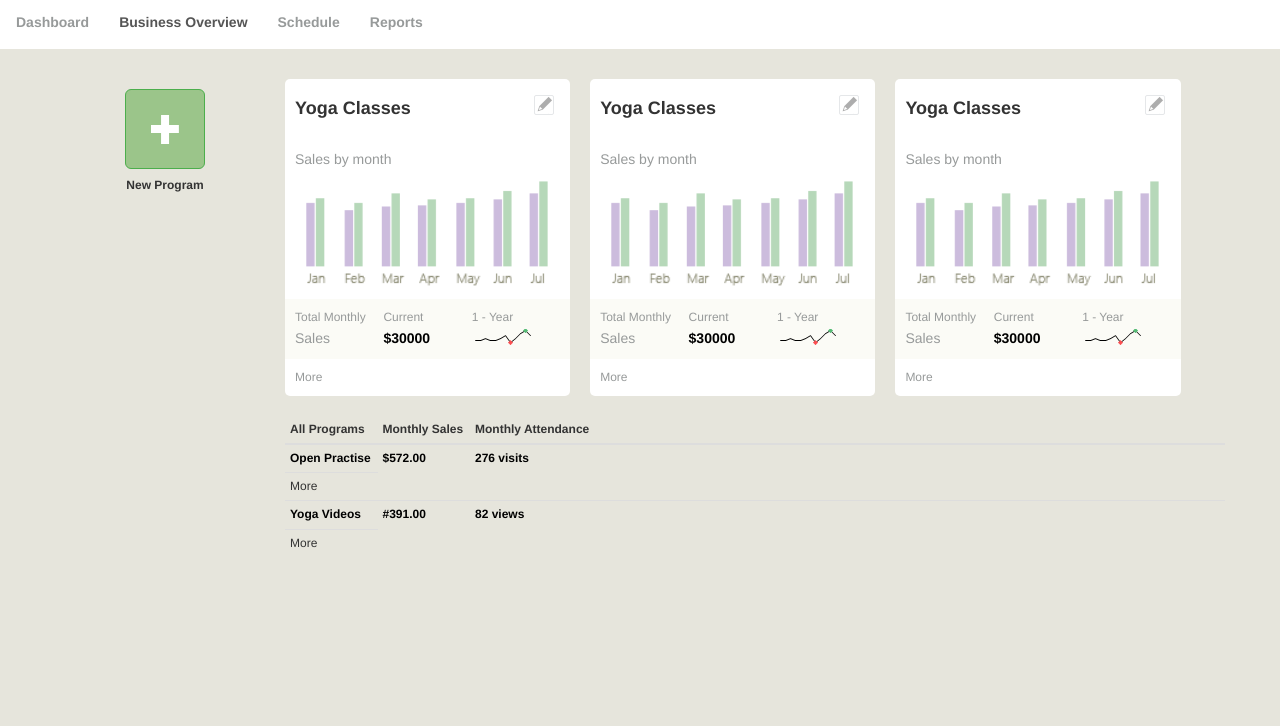
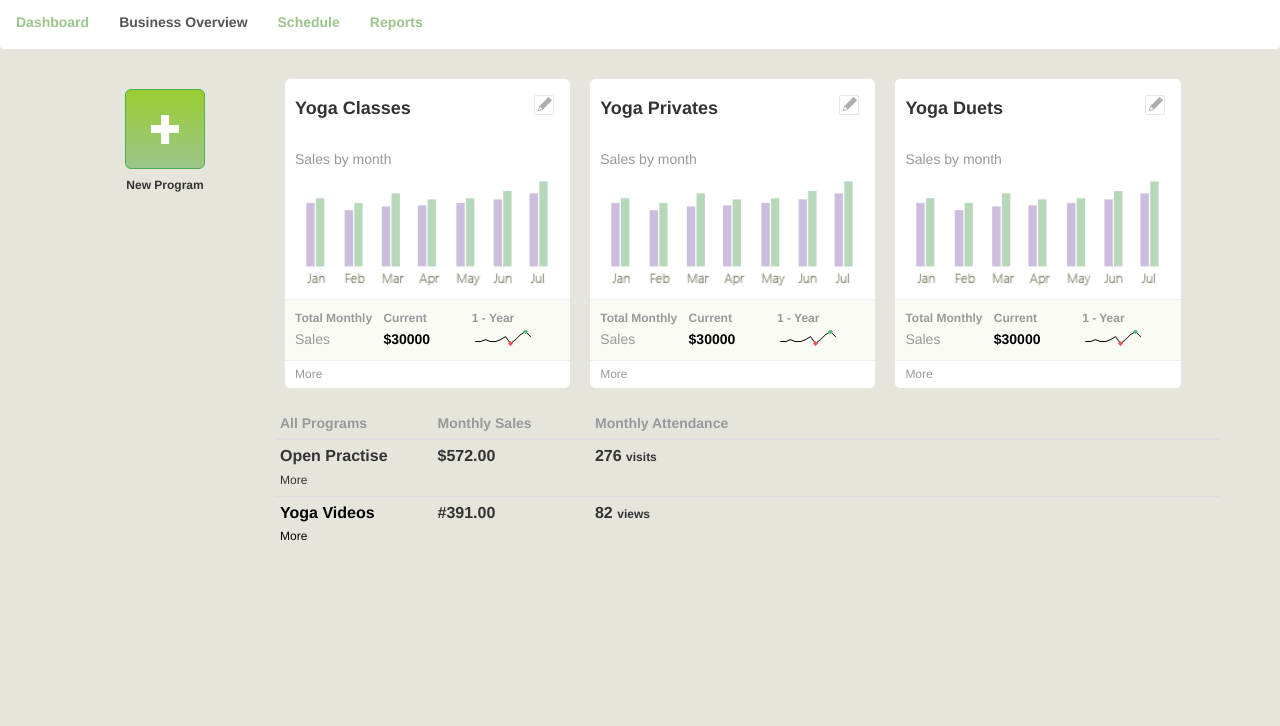
Before and after one commit to saloni29993/Mindbody-Mockup, a plain HTML site: page index.html in a window 1280 px wide. Shown: the part 74-800 px from the top of the page. Drawn offline with nearby package versions, Linux system fonts and the light colour scheme.

Commit message:
CSS changes fixing javascript

```diff
--- a/css/style.css
+++ b/css/style.css
@@ -42,8 +42,7 @@ header {
 	.navbar-toggle {
 		border: 1px solid #000000;
 	}
-	.icon-bar
-	{
+	.icon-bar {
     	display:block;
     	width:22px;
     	height:2px;
@@ -86,6 +85,14 @@ header {
 	}
 }
 
+@media screen and (min-width: 1000px) {
+	#mobile-navigation {
+		display: none!important;
+	}
+}
+
+
+/*************Header styles***************/
 .logo {
 	position: absolute;
 	float: left;
@@ -101,7 +108,7 @@ header {
 .navbar-right {
 	background: linear-gradient(#FFFFFF, #E5E8E8);
 }
-.nav-link {
+.nav-link, .sub-nav-item a {
 	margin-right: 0px !important;
 	border: none;
 	color: #9BC58A;
@@ -111,30 +118,26 @@ header {
 .nav-item {
 	border: 1px solid #D7E0DC;
 	border-right: none;
-	/*box-shadow: 12px 0 15px -4px rgba(31, 73, 125, 0.8), -12px 0 8px -4px rgba(31, 73, 125, 0.8);*/
 }
-li.nav-item.active  {
-	color: #000;
-	box-shadow: 5px 2px 2px -4px #888, -5px 2px 2px -5px #888;
+.nav-item.active  {
+	color: #000000;
+	box-shadow: 2px 2px 4px #888888, 0px 0px 1px #888888;
+	/*-webkit-box-shadow: 0px 1px 3px rgba(0,0,0,0.7);*/
 }
 .nav li a:focus,.nav li a:hover {
 	background: transparent;
 }
-.sub-nav-item a {
-	color: #979A9A;
-	font-size: 14px;
-	font-weight: 600;
-}
-li.sub-nav-item.active a {
-	color: #555;
+.sub-nav-item.active a {
+	color: #555555;
 }
 li.active {
 	border-bottom: 1px solid #ffffff;
 	background-color: #FFFFFF;
 }
-#mobile-navigation {
-	display: none !important;
-}
+
+/**********Header styles End**************/
+
+
 .table {
 	margin: 10px;
 }
@@ -144,9 +147,9 @@ li.active {
 	text-align: center;
 }
 button.module-new-prog {
-	background-color: #9BC58A;
 	width: 80px;
 	height: 80px;
+	background: linear-gradient(#9ACD32, #9BC58A);
 }
 .form-control:focus {
   border-color: #9DC287;
@@ -187,19 +190,19 @@ button.module-new-prog {
 	padding: 0px 10px;
 }
 .module-description table{
-	padding: 5px;
 	width: 100%;
 }
 .module-description {
 	padding:10px;
 	background-color: #FBFBF6;
 	font-weight: 300;
+	border-top: 1px solid #E8F3EE;
+	border-bottom: 1px solid #E8F3EE;
 }
-.module-description th , .module-extended th{
+.column-header{
 	font-size: 12px;
-	font-weight: 400;
+	font-weight: 600;
 	color: #979A9A;
-	width: 33.33%;
 }
 .module-description td {
 	font-size: 14px;
@@ -212,7 +215,7 @@ button.module-new-prog {
 }
 .module-extended {
 	display: none;
-	padding: 10px;
+	padding: 10px 10px;
 }
 .module-extended .table {
 	width: 100%;
@@ -223,15 +226,13 @@ button.module-new-prog {
 	white-space : nowrap;
   	overflow : hidden;
   	text-overflow: ellipsis;
-}
-.text-bold-big {
-	color: #000000 !important;
-	font-weight: 700;
+  	width: 30%;
+  	padding: 0px 5px !important;
 }
 .module-more {
 	cursor: pointer;
 	color: #979A9A;
-	padding: 10px;
+	padding: 5px 10px;
 }
 .pencil-sprite {
 	display: inline-block;
@@ -247,10 +248,6 @@ button.module-new-prog {
 }
 
 .pencil-sprite:hover {
-	display: inline-block;
-	width: 20px;
-    height: 20px;
-    line-height: 17px;
     background: url('assets/pencil_icons.png');
     background-position: 0px 34px;
     border: 1px solid #000000;
@@ -262,25 +259,29 @@ button.module-new-prog {
 	line-height: 18px;
 	background: url('assets/spark_lines.png');
 }
-/*.abc .graph-sprite :nth-of-type(1) {
-	background-position: 0px 0px;
+.text-bold-big {
+	color: #000000 !important;
+	font-weight: 700;
+	font-size: 16px;
 }
-.abc .graph-sprite :nth-of-type(2) {
-	background-position: 0px -18px;
+.text-small {
+	font-size: 12px;
 }
-.abc .graph-sprite :nth-of-type(3) {
-	background-position: 0px -36px;
+.column-header-big {
+	font-size: 14px;
 }
-.abc .graph-sprite :nth-child(4) {
-	background-position: 0px -54px;
+
+.no-styling {
+	font-weight: 100;
+	font-size: 12px;
 }
-.abc>td.graph-sprite :nth-child(5) {
-	background-position: 0px -72px;
+
+.table-info td {
+	font-weight: 600;
+	font-size: 16px;
 }
-.abc>td.graph-sprite :nth-child(6) {
-	background-position: 0px -90px;
+
+.table-info th {
+	font-weight: 600;
+	font-size: 14px;
 }
-.abc>td.graph-sprite :nth-child(7) {
-	background-position: 0px -108px;
-}*/
-/* End of module section*/
--- a/index.html
+++ b/index.html
@@ -1,18 +1,17 @@
 <!DOCTYPE html>
 <html lang="en">
   <head>
-  <title>Mockup for MINDBODY</title>
+    <title>MINDBODY</title>
     <meta charset="utf-8">
     <meta name="viewport" content="width=device-width, initial-scale=1">
     <link rel="stylesheet" href="bootstrap-3.3.7-dist/css/bootstrap.min.css">
     <link rel="stylesheet" href="css/style.css">
   </head>
-
   <body>
     <header>
       <div class="logo">
         <a href="#">
-        <img src="assets/logo.png">
+          <img src="assets/logo.png" alt="logo">
         </a>
       </div>
       <button type="button" class="navbar-toggle" data-toggle="collapse" data-target=".navbar-collapse">
@@ -47,10 +46,8 @@
         </ul>
       </div>
     </header>
-
     <!--Start of Sub-navigation section-->
-<div id="sub-navigation">
-  <div class="nav navbar navbar-primary hidden-xs hidden-sm">
+    <div id="sub-navigation" class="nav navbar navbar-primary hidden-xs ">
       <ul class="nav navbar-nav sub-nav-list" id="set1">
         <li class="sub-nav-item"><a href="#">Dashboard</a></li>
         <li class="sub-nav-item active"><a href="#">Business Overview</a></li>
@@ -84,11 +81,9 @@
         <li class="sub-nav-item"><a href="#">Link</a></li>
       </ul>
     </div>
-</div>
     <!--End of Sub-navigation section-->
-
     <!-- Navigation for mobile and tablets-->
-<div class="navigation collapse navbar-collapse hidden-md hidden-lg" id="mobile-navigation">
+    <div class="collapse navbar-collapse hidden-md hidden-lg" id="mobile-navigation">
       <ul class="nav navbar-nav">
         <li class="nav-item dropdown">
           <a class="nav-link dropdown-toggle" data-toggle="dropdown" aria-haspopup="true" aria-expanded="false">Dashboard</a>
@@ -144,19 +139,17 @@
       </ul>
     </div>
     <!--End of mobile and tablet navigation-->
-
     <!-- Start of main content area-->
     <div class="container">
       <div class="row">
         <section class="col-lg-12 col-md-12 col-sm-12 col-xs-12 content-area">
-  <div class="module-new-section col-sm-6 col-xs-12 col-md-2 col-lg-2">
+          <div class="module-new-section col-sm-12 col-xs-12 col-md-2 col-lg-2">
             <button class="btn btn-success btn-lg module-new-prog" data-toggle="modal" data-target="newprogmodal">
-      <img src="assets/plus_icon.png" alt="">
+            <img src="assets/plus_icon.png" alt="edit">
             </button>
             <h6>New Program</h6>
           </div>
-
-  <div class="module-section col-xs-12 col-sm-6 col-md-10 col-lg-10">
+          <div class="module-section col-xs-12 col-sm-12 col-md-10 col-lg-10">
             <article>
               <div class="module">
                 <div class="module-header">
@@ -168,36 +161,34 @@
                 <div class="module-body">
                   <div class="module-graph">
                     <p>Sales by month</p>
-            <img src="assets/graph.png" alt="...">
+                    <img src="assets/graph.png" alt="graph">
                   </div>
                   <div class="module-description">
                     <table>
                       <thead>
                         <tr>
-                  <th>Total Monthly</th>
-                  <th>Current</th>
-                  <th>1 - Year</th>
+                          <th class="column-header">Total Monthly</th>
+                          <th class="column-header">Current</th>
+                          <th class="column-header">1 - Year</th>
                         </tr>
                       </thead>
                       <tbody>
                         <tr>
                           <td>Sales</td>
                           <td class="text-bold">$30000</td>
-                  <td><img src="assets/spark_line.png"></td>
+                          <td><img src="assets/spark_line.png" alt="spark line graph"></td>
                         </tr>
                       </tbody>
                     </table>
                   </div>
-          <div class="module-more">
-            More
-          </div>
+
                   <div class="module-extended">
                     <table class="table table-condensed">
                       <thead>
                         <tr>
-                    <th>Price Name</th>
-                    <th>Current</th>
-                    <th>1-Year</th>
+                          <th class="column-header">Price Name</th>
+                          <th class="column-header">Current</th>
+                          <th class="column-header">1-Year</th>
                         </tr>
                       </thead>
                       <tbody>
@@ -239,14 +230,16 @@
                       </tbody>
                     </table>
                   </div>
+                  <div class="module-more">
+                    More
+                  </div>
                 </div>
               </div>
             </article>
-
             <article>
               <div class="module">
                 <div class="module-header">
-          <h4>Yoga Classes</h4>
+                  <h4>Yoga Privates</h4>
                   <div class="mpencil">
                     <a class="pencil-sprite" href="#"></a>
                   </div>
@@ -254,36 +247,34 @@
                 <div class="module-body">
                   <div class="module-graph">
                     <p>Sales by month</p>
-            <img src="assets/graph.png" alt="...">
+                    <img src="assets/graph.png" alt="graph">
                   </div>
                   <div class="module-description">
                     <table>
                       <thead>
                         <tr>
-                  <th>Total Monthly</th>
-                  <th>Current</th>
-                  <th>1 - Year</th>
+                          <th class="column-header">Total Monthly</th>
+                          <th class="column-header">Current</th>
+                          <th class="column-header">1 - Year</th>
                         </tr>
                       </thead>
                       <tbody>
                         <tr>
                           <td>Sales</td>
                           <td class="text-bold">$30000</td>
-                  <td><img src="assets/spark_line.png"></td>
+                          <td><img src="assets/spark_line.png" alt="spark line graph"></td>
                         </tr>
                       </tbody>
                     </table>
                   </div>
-          <div class="module-more">
-            More
-          </div>
+
                   <div class="module-extended">
                     <table class="table table-condensed">
                       <thead>
                         <tr>
-                    <th>Price Name</th>
-                    <th>Current</th>
-                    <th>1-Year</th>
+                          <th class="column-header">Price Name</th>
+                          <th class="column-header">Current</th>
+                          <th class="column-header">1-Year</th>
                         </tr>
                       </thead>
                       <tbody>
@@ -325,14 +316,16 @@
                       </tbody>
                     </table>
                   </div>
+                  <div class="module-more">
+                    More
+                  </div>
                 </div>
               </div>
             </article>
-
             <article>
               <div class="module">
                 <div class="module-header">
-          <h4>Yoga Classes</h4>
+                  <h4>Yoga Duets</h4>
                   <div class="mpencil">
                     <a class="pencil-sprite" href="#"></a>
                   </div>
@@ -346,9 +339,9 @@
                     <table>
                       <thead>
                         <tr>
-                  <th>Total Monthly</th>
-                  <th>Current</th>
-                  <th>1 - Year</th>
+                          <th class="column-header">Total Monthly</th>
+                          <th class="column-header">Current</th>
+                          <th class="column-header">1 - Year</th>
                         </tr>
                       </thead>
                       <tbody>
@@ -360,16 +353,14 @@
                       </tbody>
                     </table>
                   </div>
-          <div class="module-more">
-            More
-          </div>
+
                   <div class="module-extended">
                     <table class="table table-condensed">
                       <thead>
                         <tr>
-                    <th>Price Name</th>
-                    <th>Current</th>
-                    <th>1-Year</th>
+                          <th class="column-header">Price Name</th>
+                          <th class="column-header">Current</th>
+                          <th class="column-header">1-Year</th>
                         </tr>
                       </thead>
                       <tbody>
@@ -411,52 +402,58 @@
                       </tbody>
                     </table>
                   </div>
+                  <div class="module-more">
+                    More
+                  </div>
                 </div>
               </div>
             </article>
           </div>
           <!--End of Modules-->
           <!--start of details table under modules-->
-  <div class="col-md-push-2 col-lg-push-2 col-md-12 col-lg-12">
-   <table class="table table-condensed">
+          <div class="row">
+            <div class="bloxk-info col-md-push-2 col-lg-push-2 col-md-10 col-lg-10">
+              <table class="table table-condensed table-info">
                 <colgroup>
-      <col class="col-md-1">
-      <col class="col-md-1">
-      <col class="col-md-10">
+                <col class="col-md-2">
+                <col class="col-md-2">
+                <col class="col-md-8">
                 </colgroup>
                 <thead>
                   <tr>
-          <th>All Programs</th>
-          <th>Monthly Sales</th>
-          <th>Monthly Attendance</th>
+                    <th class="column-header">All Programs</th>
+                    <th class="column-header">Monthly Sales</th>
+                    <th class="column-header">Monthly Attendance</th>
                   </tr>
                 </thead>
                 <tbody>
                   <tr>
-          <td class="text-bold-big">Open Practise</td>
-          <td class="text-bold">$572.00</td>
-          <td class="text-bold">276 visits</td>
+                    <td>
+                      Open Practise
+                      <br>
+                      <span class="no-styling">More</span>
+                    </td>
+                    <td>$572.00</td>
+                    <td>276 <span class='text-small'>visits</span></td>
                   </tr>
                   <tr>
-          <td >More</td>
-       </tr>
-       <tr>
-          <td class="text-bold-big">Yoga Videos</td>
-          <td class="text-bold-big">#391.00</td>
-          <td class="text-bold-big">82 views</td>
-       </tr>
-       <tr>
-          <td>More</td>
+                    <td class="text-bold-big">
+                      Yoga Videos
+                      <br>
+                      <span class="no-styling">More</span>
+                    </td>
+                    <td>#391.00</td>
+                    <td>82 <span class='text-small'>views</span></td>
                   </tr>
                 </tbody>
               </table>
               <!--End of details table under modules-->
             </div>
+          </div>
         </section>
       </div>
     </div>
     <!--End of main content area-->
-
     <!--Form modal start-->
     <div class="modal fade" id="newprogmodal" tabindex="-1" role="dialog">
       <div class="modal-dialog" role="document">
@@ -465,7 +462,6 @@
             <button type="button" class="close" data-dismiss="modal" aria-label="Close"><span aria-hidden="true">&times;</span></button>
             <h4 class="modal-title">Add a New Program</h4>
           </div>
-
           <div class="modal-body">
             <fieldset class="form-group">
               <label for="formtitle">Program Title</label>
@@ -514,12 +510,10 @@
       </div>
     </div>
     <!--Form modal end-->
-
     <!--Links to JavaScript files-->
     <!-- <link rel="stylesheet" href="bootstrap-3.3.7-dist/css/bootstrap.min.css"> -->
     <script src="https://ajax.googleapis.com/ajax/libs/jquery/3.1.1/jquery.min.js"></script>
     <script type="text/javascript" src="bootstrap-3.3.7-dist/js/bootstrap.min.js"></script>
     <script type="text/javascript" src="js/script.js"></script>
-
   </body>
 </html>
--- a/js/script.js
+++ b/js/script.js
@@ -1,10 +1,6 @@
 $(document).ready(function () {
     $(".module-extended").hide();
-    $(".module-more").on("touchstart click", function () {
-        var txt = $(".module-extended").is(':visible') ? 'More' : 'Less';
-        $(".module-more").text(txt);
-        $(this).next('.module-extended').slideToggle(200);
-    });
+
 
     $(".module-new-section").click(function(){
     $("#newprogmodal").modal('show');
@@ -22,3 +18,9 @@ $('#navigation a').on('touchstart click', function(e){
 	$('#sub-navigation ul').hide();
 	$(submenu_id).show();
 });
+
+$(".module-more").on("click", function () {
+        var txt = $(".module-extended").is(':visible') ? 'More' : 'Less';
+        $(this).text(txt);
+        $(this).prev('.module-extended').slideToggle(200);
+});
```
Lines whose indentation alone changed are shown as unchanged.
